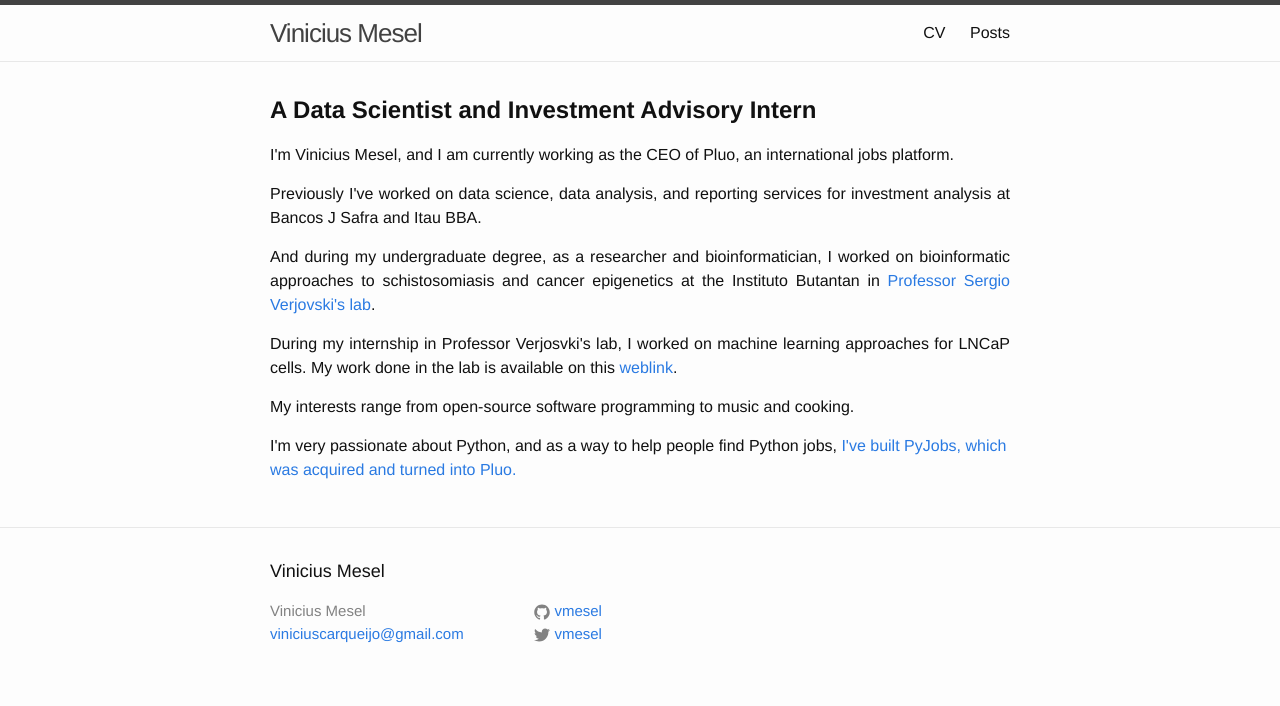
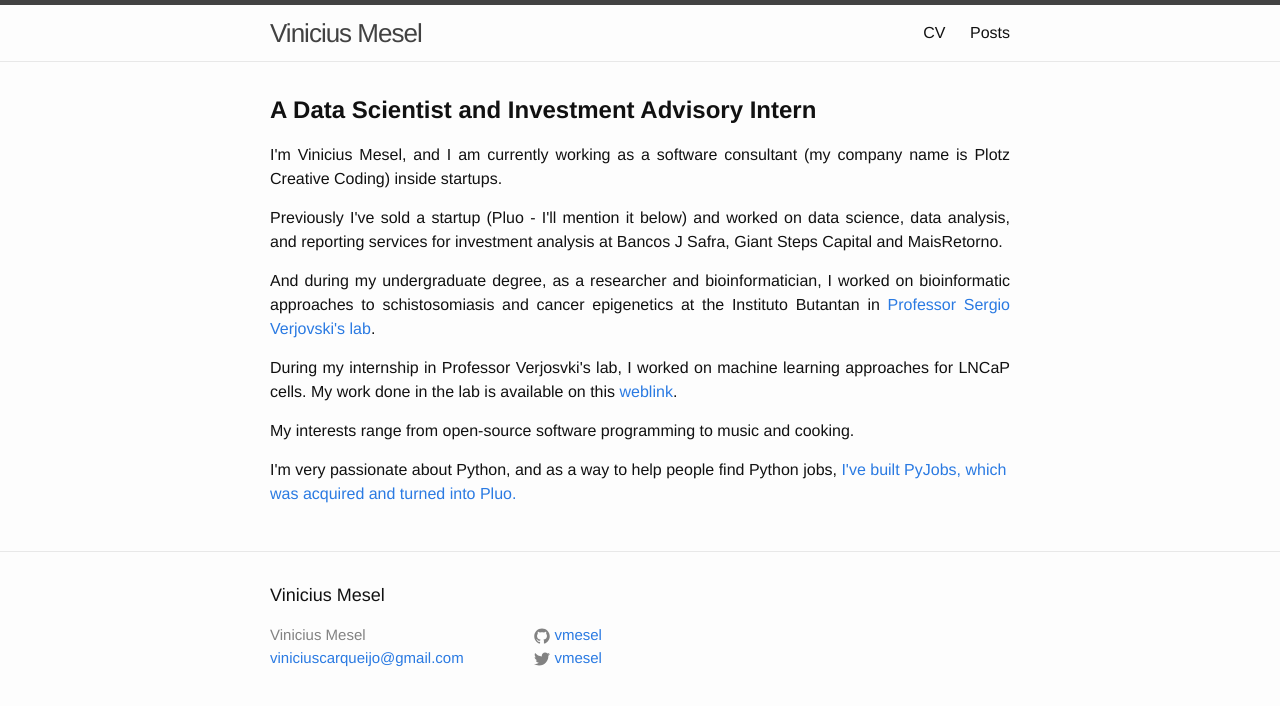
Before and after one commit to vmesel/vmesel.github.io, a Jekyll site: the page built from index.html, in a window 1280 px wide. Shown: the top 706 px of the page. Built offline with Jekyll 4.4.1, drawn with Linux system fonts in a browser that asks for light colours.

Commit message:
Update index.html

```diff
--- a/index.html
+++ b/index.html
@@ -5,8 +5,8 @@ layout: default
 <div class="home">
 
  <h2 style="font-weight:bold;">A Data Scientist and Investment Advisory Intern</h1>
-    <p align="justify">I'm Vinicius Mesel, and I am currently working as the CEO of Pluo, an international jobs platform.</p>
-    <p align="justify">Previously I've worked on data science, data analysis, and reporting services for investment analysis at Bancos J Safra and Itau BBA.</p>
+    <p align="justify">I'm Vinicius Mesel, and I am currently working as a software consultant (my company name is Plotz Creative Coding) inside startups.</p>
+    <p align="justify">Previously I've sold a startup (Pluo - I'll mention it below) and worked on data science, data analysis, and reporting services for investment analysis at Bancos J Safra, Giant Steps Capital and MaisRetorno.</p>
     <p align="justify">And during my undergraduate degree, as a researcher and bioinformatician, I worked on bioinformatic approaches to schistosomiasis and cancer epigenetics at the Instituto Butantan in <a href="http://www2.iq.usp.br/docente/verjo/" target="_blank">Professor Sergio Verjovski's lab</a>.</p>
     <p align="justify">
       During my internship in Professor Verjosvki's lab, I worked on machine learning approaches for LNCaP cells. My work done in the lab is available on this <a href="http://vmesel.com/lncap-paper.pdf" target="_blank">weblink</a>.
```
